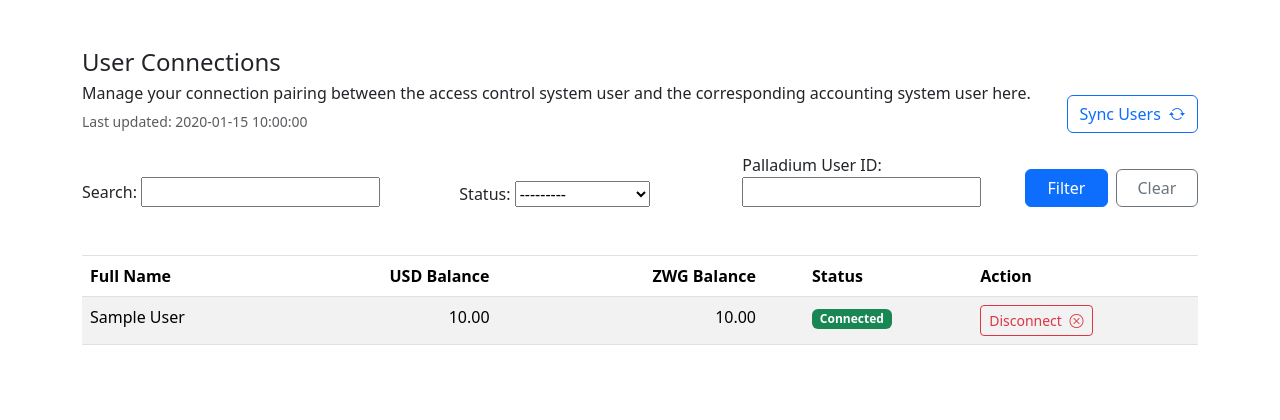
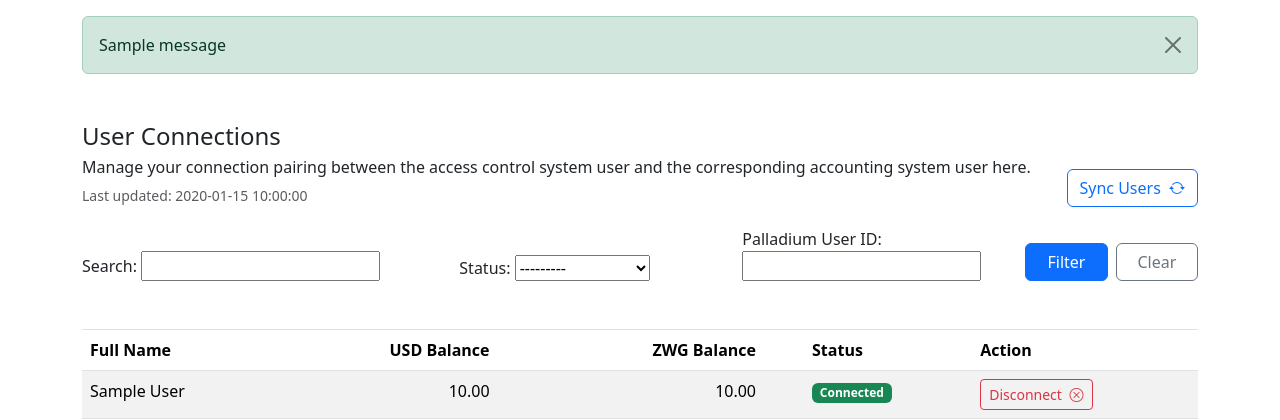
Before and after one commit to tntery/django-access-backend, a Django app: page / in a window 1280 px wide. Shown: the part 86-506 px from the top of the page. Run offline with Django 5.2, Linux system fonts and the light colour scheme; tables that the repository leaves empty hold one stand-in row (values such as "Sample post"); one stand-in notice (Sample message) is shown.

Commit message:
Enhance user feedback and modal functionality; implement success messages and update modal initialization

```diff
--- a/access/static/access/js/app.js
+++ b/access/static/access/js/app.js
@@ -2,11 +2,14 @@ let selectedPalladiumId = null;
 let selectedfullName = null;
 let pollMappingIntervalId = null;
 let modalMode = 'map'; // 'map' or 'unmap'
+let mappingModalInstance = null;
 
-let mappingModalInstance = new bootstrap.Modal(document.getElementById('mappingModal'));
+document.addEventListener("DOMContentLoaded", function() {
+    mappingModalInstance = new bootstrap.Modal(document.getElementById('mappingModal'));
 
-// closed by default on page load
-updateDBModalState("closed");
+    // closed by default on page load
+    updateDBModalState("closed");
+});
 
 function showAlert(message, type = 'success', placement = 'body') {
 
--- a/access/templates/access/includes/base.html
+++ b/access/templates/access/includes/base.html
@@ -28,7 +28,21 @@
         </div>
     </nav>
 
+    {% if messages %}
+    <div class="container mt-3">
+        {% for message in messages %}
+        <div class="alert alert-{{ message.tags }} alert-dismissible fade show" role="alert">
+            {{ message }}
+            <button type="button" class="btn-close" data-bs-dismiss="alert" aria-label="Close"></button>
+        </div>
+        {% endfor %}
+    </div>
+    {% endif %}
+
     {% block content %}{% endblock %}
+
+    <script src="https://cdn.jsdelivr.net/npm/bootstrap@5.3.3/dist/js/bootstrap.bundle.min.js" integrity="sha384-YvpcrYf0tY3lHB60NNkmXc5s9fDVZLESaAA55NDzOxhy9GkcIdslK1eN7N6jIeHz" crossorigin="anonymous"></script>
+    {% block extra_scripts %}{% endblock %}
 
 </body>
 </html>
--- a/access/templates/access/mapping_list.html
+++ b/access/templates/access/mapping_list.html
@@ -156,8 +156,8 @@
 
 <!-- scripts -->
 
-<script src="https://cdn.jsdelivr.net/npm/bootstrap@5.3.3/dist/js/bootstrap.bundle.min.js" integrity="sha384-YvpcrYf0tY3lHB60NNkmXc5s9fDVZLESaAA55NDzOxhy9GkcIdslK1eN7N6jIeHz" crossorigin="anonymous"></script>
-
+{% block extra_scripts %}
 <script src="{% static 'access/js/app.js' %}"></script>
+{% endblock %}
 
 {% endblock %}
--- a/access/views.py
+++ b/access/views.py
@@ -10,7 +10,8 @@ from pathlib import Path
 from django.conf import settings
 from django.core.paginator import Paginator
 from django.http import JsonResponse
-from django.shortcuts import render
+from django.contrib import messages
+from django.shortcuts import redirect, render
 from django.utils import timezone
 from django.views.decorators.csrf import csrf_exempt
 from .filters import AccountMappingFilter
@@ -116,7 +117,8 @@ def settings_view(request):
         form = SettingForm(request.POST, instance=settings_obj)
         if form.is_valid():
             form.save()
-            return render(request, 'access/settings.html', {'form': form, 'message': 'Settings updated successfully!'})
+            messages.success(request, 'Settings updated successfully!')
+            return redirect('account_mapping_list')
     else:
         form = SettingForm(instance=settings_obj)
 
--- a/djangoaccessbackend/settings.py
+++ b/djangoaccessbackend/settings.py
@@ -12,6 +12,7 @@ https://docs.djangoproject.com/en/6.0/ref/settings/
 
 import environ
 from pathlib import Path
+from django.contrib.messages import constants as message_constants
 
 # Initialize environ
 env = environ.Env(
@@ -132,3 +133,7 @@ USE_TZ = True
 # https://docs.djangoproject.com/en/6.0/howto/static-files/
 
 STATIC_URL = '/static/'
+
+MESSAGE_TAGS = {
+    message_constants.ERROR: 'danger',
+}
```
